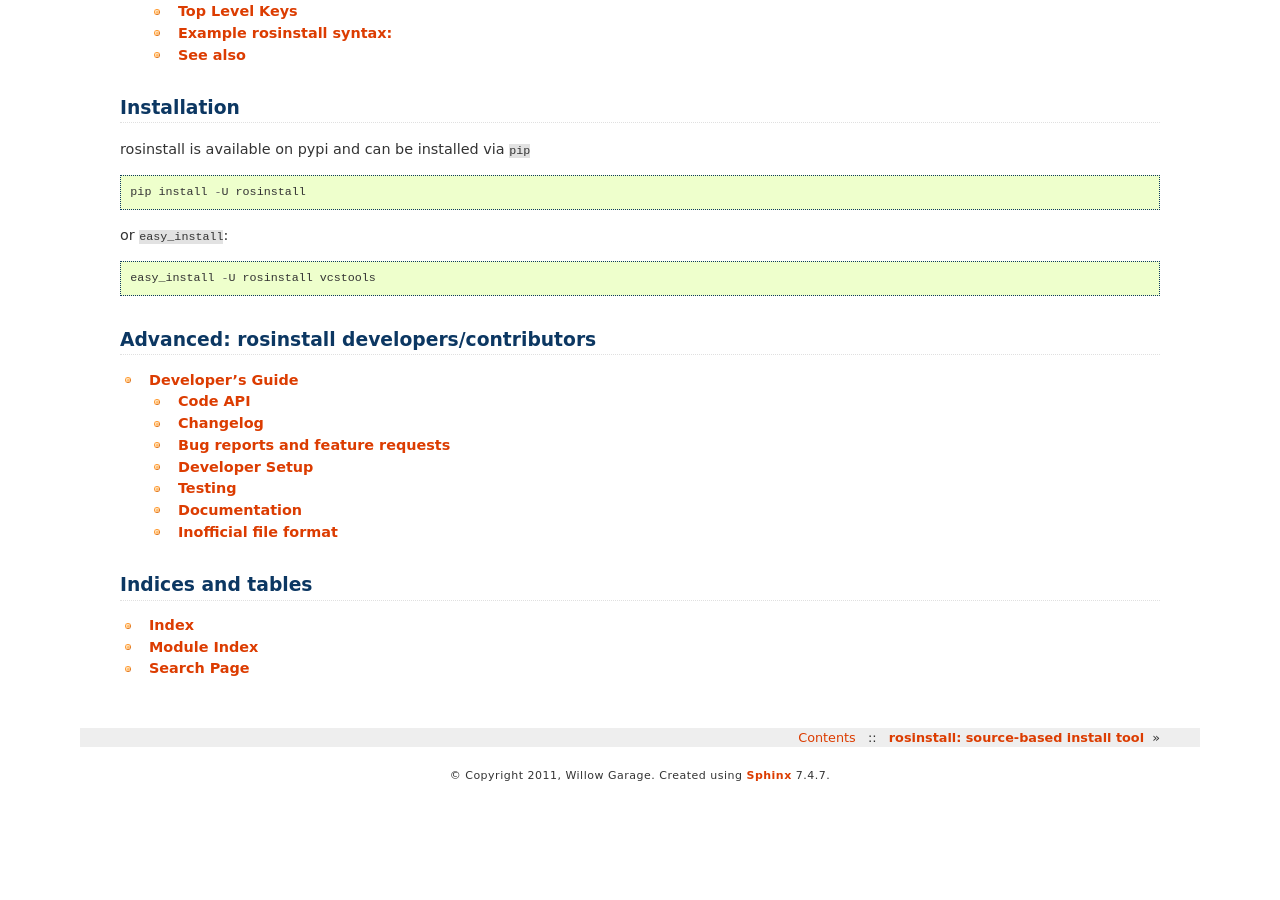
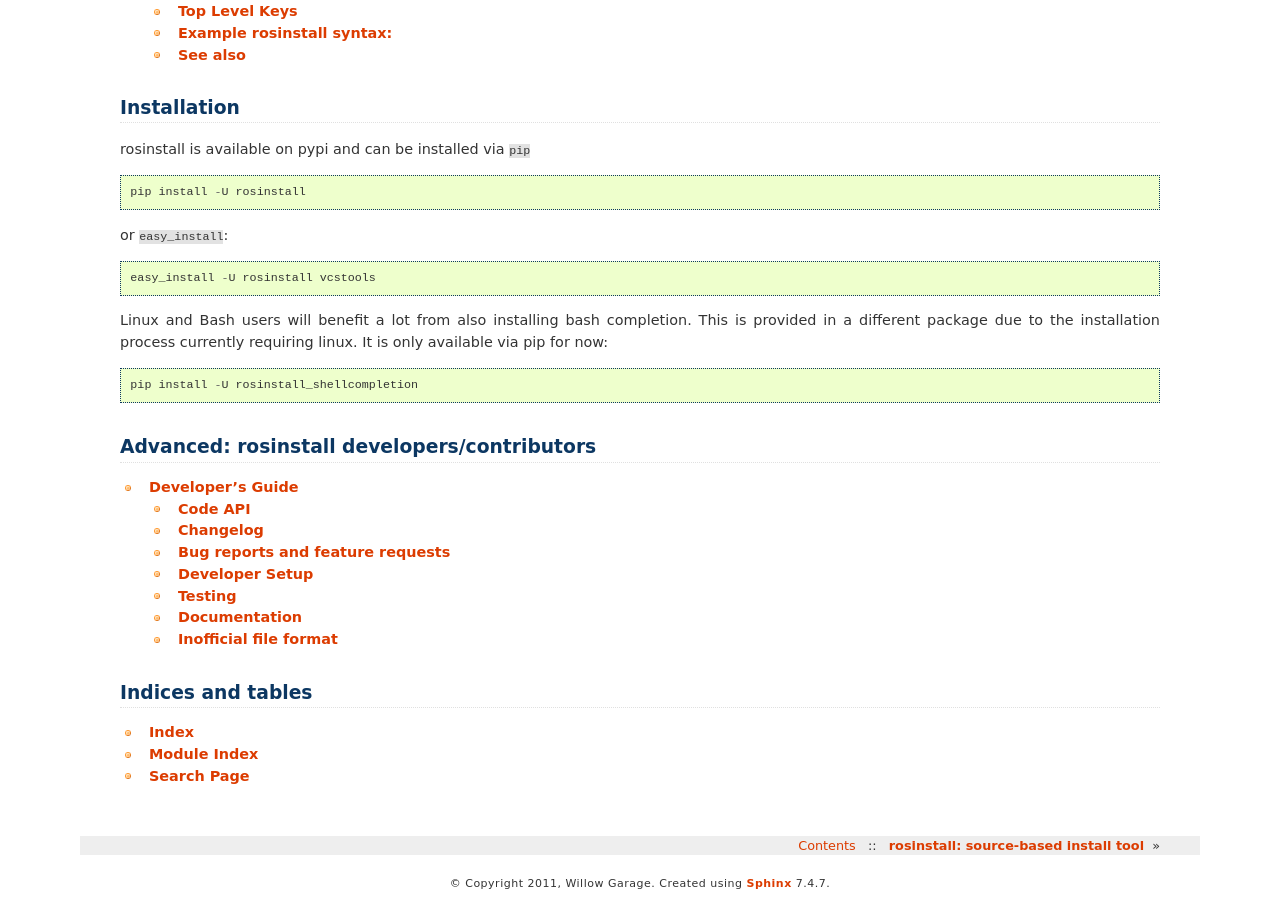
Before and after one commit to vcstools/rosinstall, a Sphinx documentation site: the page built from doc/index.rst, in a window 1280 px wide and 900 px high, scrolled down 1085 px. Built offline with Sphinx 7.4.7, drawn with Linux system fonts in a browser that asks for light colours; before the commit the page ends 1878 px from its top, so only the background shows below that.

Commit message:
bash completion install

```diff
--- a/doc/index.rst
+++ b/doc/index.rst
@@ -64,6 +64,13 @@ or ``easy_install``:
 
     easy_install -U rosinstall vcstools
 
+Linux and Bash users will benefit a lot from also installing bash
+completion. This is provided in a different package due to the
+installation process currently requiring linux. It is only available
+via pip for now::
+
+    pip install -U rosinstall_shellcompletion
+
 
 Advanced: rosinstall developers/contributors
 ============================================
```
